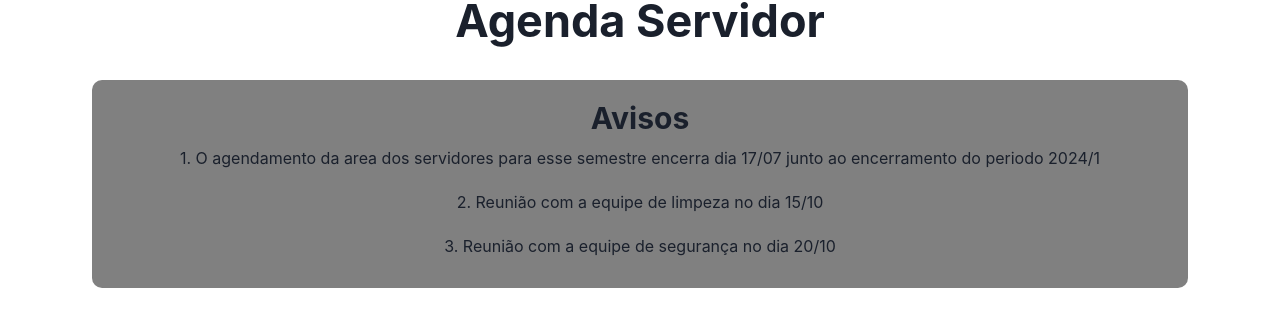
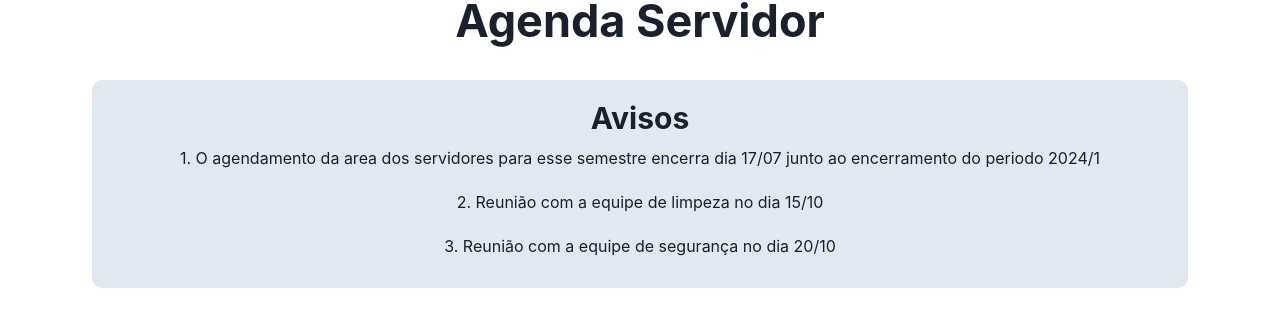
Before and after one commit to lsalatiel/agenda-servidor, a React (Vite) app in the folder frontend/: page / in a window 1280 px wide. Shown: the part 211-544 px from the top of the page. Built offline with nearby package versions, Linux system fonts and the light colour scheme.

Commit message:
change notes box color

```diff
--- a/frontend/src/components/NotesBox.jsx
+++ b/frontend/src/components/NotesBox.jsx
@@ -1,11 +1,13 @@
-import { Box, Heading, Text, HStack, VStack, Image } from "@chakra-ui/react";
+import { Box, Heading, Text, useColorModeValue } from "@chakra-ui/react";
 
 import React from "react";
 
 export default function NotesBox() {
+    const bgColor = useColorModeValue("gray.200", "gray.900");
+
     return (
         <>
-            <Box p="20px" bg="gray" borderRadius={10} mb={10}>
+            <Box p="20px" bg={bgColor} borderRadius={10} mb={10}>
                 <Heading fontSize="30px">Avisos</Heading>
                 <Text p="10px">
                     1. O agendamento da area dos servidores para esse semestre
```
